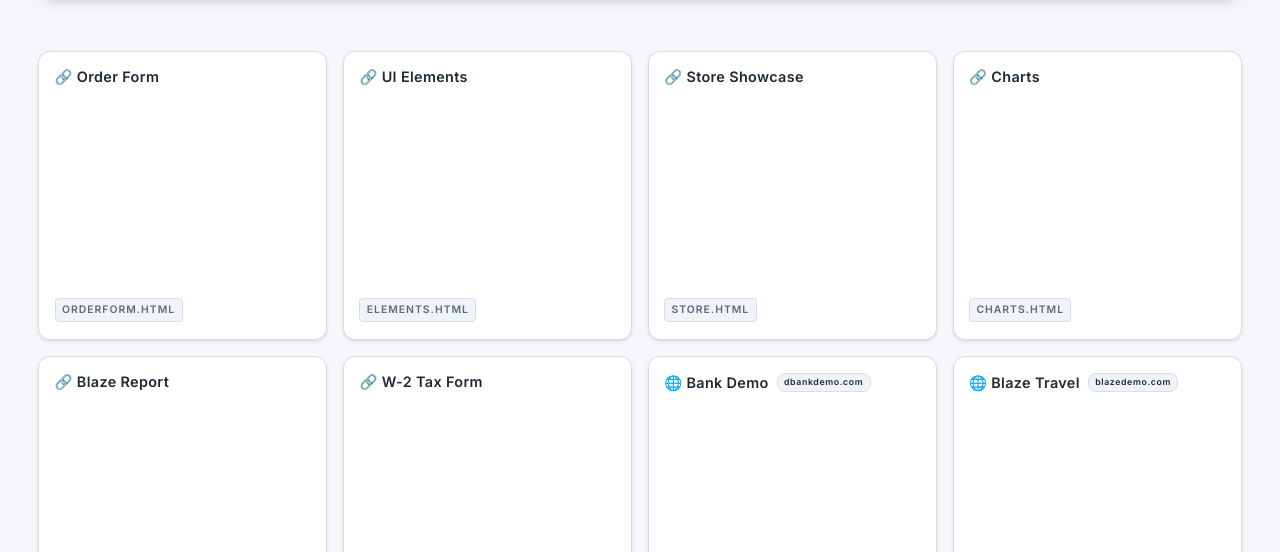
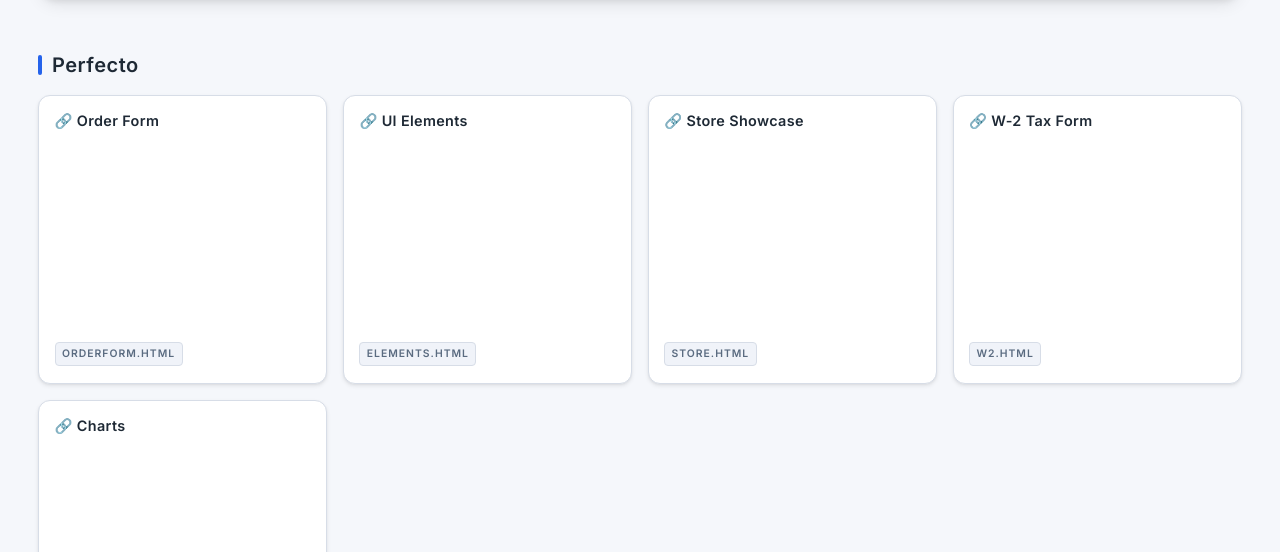
Before and after one commit to benjithompson/PerfectoExamplePages, a website: page index.html in a window 1280 px wide. Shown: the part 248-800 px from the top of the page. Drawn offline with Linux system fonts and the light colour scheme.

Commit message:
Refactor examples list to group entries by category and enhance rendering logic

```diff
--- a/examples/examples-list.js
+++ b/examples/examples-list.js
@@ -2,14 +2,29 @@
 // Add new entries here: { file: 'your-file.html', name: 'Display Name' }
 // file can also be an absolute URL (http/https) to external demos.
 // Keep minimal; index.html derives full href and marks external links.
-window.EXAMPLES = [
+window.EXAMPLE_GROUPS = [
+  {
+    groupName: 'Perfecto',
+    examples: [
       { file: 'orderform.html', name: 'Order Form' },
       { file: 'elements.html', name: 'UI Elements' },
       { file: 'store.html', name: 'Store Showcase' },
-  { file: 'charts.html', name: 'Charts' },
-  { file: 'blazereport.html', name: 'Blaze Report' },
       { file: 'w2.html', name: 'W-2 Tax Form' },
+      { file: 'charts.html', name: 'Charts' }
+    ]
+  },
+  {
+    groupName: 'Virtual Services',
+    examples: [
+      { file: 'blazereport.html', name: 'Blaze Report' }
+    ]
+  },
+  {
+    groupName: 'External Pages',
+    examples: [
       { file: 'http://dbankdemo.com/bank', name: 'Bank Demo' },
       { file: 'https://blazedemo.com', name: 'Blaze Travel' },
       { file: 'https://demoblaze.com', name: 'Blaze Store' }
+    ]
+  }
 ];
--- a/index.html
+++ b/index.html
@@ -48,6 +48,10 @@
 
     /* ------------------ EXAMPLES LIST ------------------ */
     .examples-wrapper { margin-top:1.2rem; }
+    .example-group { margin-bottom:2.5rem; }
+    .example-group:last-child { margin-bottom:0; }
+    .group-header { font-size:1.25rem; font-weight:600; margin:0 0 1rem 0; color:var(--color-text); letter-spacing:.5px; display:flex; align-items:center; gap:.6rem; }
+    .group-header:before { content:""; display:inline-block; width:4px; height:1.25rem; background:var(--color-accent); border-radius:2px; }
     #examplesList { list-style:none; padding:0; margin:0; display:grid; gap:1rem; grid-template-columns:repeat(auto-fill,minmax(240px,1fr)); }
     #examplesList.list-view { display:block; }
     #examplesList.list-view > li { display:flex; align-items:center; gap:1.1rem; padding:.85rem 1rem; }
@@ -131,7 +135,7 @@
 
     <section class="examples-wrapper">
       <h2 class="sr-only" id="examples-heading">Examples</h2>
-      <ul id="examplesList" aria-labelledby="examples-heading" class="fade-in" aria-live="polite"></ul>
+      <div id="examplesContainer" aria-labelledby="examples-heading" class="fade-in" aria-live="polite"></div>
       <div id="emptyState" class="empty-state" role="status" aria-live="polite">No matching examples. Try a different search.</div>
     </section>
   </main>
@@ -141,7 +145,7 @@
   <script src="./theme.js" defer></script>
   <script>
     (function(){
-      const listEl = document.getElementById('examplesList');
+      const containerEl = document.getElementById('examplesContainer');
       const emptyEl = document.getElementById('emptyState');
       const searchInput = document.getElementById('search');
       const gridBtn = document.getElementById('gridBtn');
@@ -151,13 +155,16 @@
       yearEl.textContent = new Date().getFullYear();
 
       // ================= STATIC EXAMPLES LIST (External Source) =================
-      // The array window.EXAMPLES is defined in examples/examples-list.js
-      // Each entry: { file: 'page.html', name: 'Display Name' }
-      const examples = (window.EXAMPLES || []).map(x => {
-        const isExternal = /^(https?:)?\/\//i.test(x.file);
-        return { ...x, href: isExternal ? x.file : ('examples/' + x.file), external:isExternal };
-      });
-      let filtered = examples.slice();
+      // The array window.EXAMPLE_GROUPS is defined in examples/examples-list.js
+      // Each group: { groupName: 'Name', examples: [{ file: 'page.html', name: 'Display Name' }] }
+      const groups = (window.EXAMPLE_GROUPS || []).map(group => ({
+        ...group,
+        examples: group.examples.map(x => {
+          const isExternal = /^(https?:)?\/\//i.test(x.file);
+          return { ...x, href: isExternal ? x.file : ('examples/' + x.file), external:isExternal };
+        })
+      }));
+      let filteredGroups = JSON.parse(JSON.stringify(groups));
 
       // Theme handled globally (theme.js)
 
@@ -165,7 +172,7 @@
       const viewPrefKey = 'examples-view-mode';
       function setViewMode(mode){
         const isList = mode === 'list';
-        listEl.classList.toggle('list-view', isList);
+        containerEl.querySelectorAll('ul').forEach(ul => ul.classList.toggle('list-view', isList));
         gridBtn.setAttribute('aria-pressed', String(!isList));
         listBtn.setAttribute('aria-pressed', String(isList));
         localStorage.setItem(viewPrefKey, mode);
@@ -186,20 +193,47 @@
       /* ------------------ RENDERING ------------------ */
       function filterAndRender(){
         const q = searchInput.value.trim().toLowerCase();
-        filtered = !q ? examples : examples.filter(e => e.name.toLowerCase().includes(q) || e.file.toLowerCase().includes(q));
+        if(!q){
+          filteredGroups = JSON.parse(JSON.stringify(groups));
+        } else {
+          filteredGroups = groups.map(group => ({
+            ...group,
+            examples: group.examples.filter(e =>
+              e.name.toLowerCase().includes(q) || e.file.toLowerCase().includes(q)
+            )
+          })).filter(group => group.examples.length > 0);
+        }
         render();
       }
 
       function render(){
-        listEl.innerHTML = '';
-        if(!filtered.length){
+        containerEl.innerHTML = '';
+        const totalExamples = filteredGroups.reduce((sum, g) => sum + g.examples.length, 0);
+        if(!totalExamples){
           emptyEl.classList.add('show');
           return;
         }
         emptyEl.classList.remove('show');
         const frag = document.createDocumentFragment();
-        filtered.forEach(ex => frag.appendChild(exampleItem(ex)));
-        listEl.appendChild(frag);
+        filteredGroups.forEach(group => {
+          const groupDiv = document.createElement('div');
+          groupDiv.className = 'example-group';
+          const header = document.createElement('h3');
+          header.className = 'group-header';
+          header.textContent = group.groupName;
+          groupDiv.appendChild(header);
+
+          const ul = document.createElement('ul');
+          ul.id = 'examplesList';
+          group.examples.forEach(ex => ul.appendChild(exampleItem(ex)));
+          groupDiv.appendChild(ul);
+          frag.appendChild(groupDiv);
+        });
+        containerEl.appendChild(frag);
+
+        // Apply view mode to all lists
+        const isList = localStorage.getItem(viewPrefKey) === 'list';
+        containerEl.querySelectorAll('ul').forEach(ul => ul.classList.toggle('list-view', isList));
       }
 
       function exampleItem(ex){
@@ -226,7 +260,7 @@
       // Enter key focusing first result
       searchInput.addEventListener('keydown', e => {
         if(e.key === 'Enter'){
-          const first = listEl.querySelector('a.example-card');
+          const first = containerEl.querySelector('a.example-card');
           if(first) first.focus();
         }
       });
```
Lines whose indentation alone changed are shown as unchanged.
